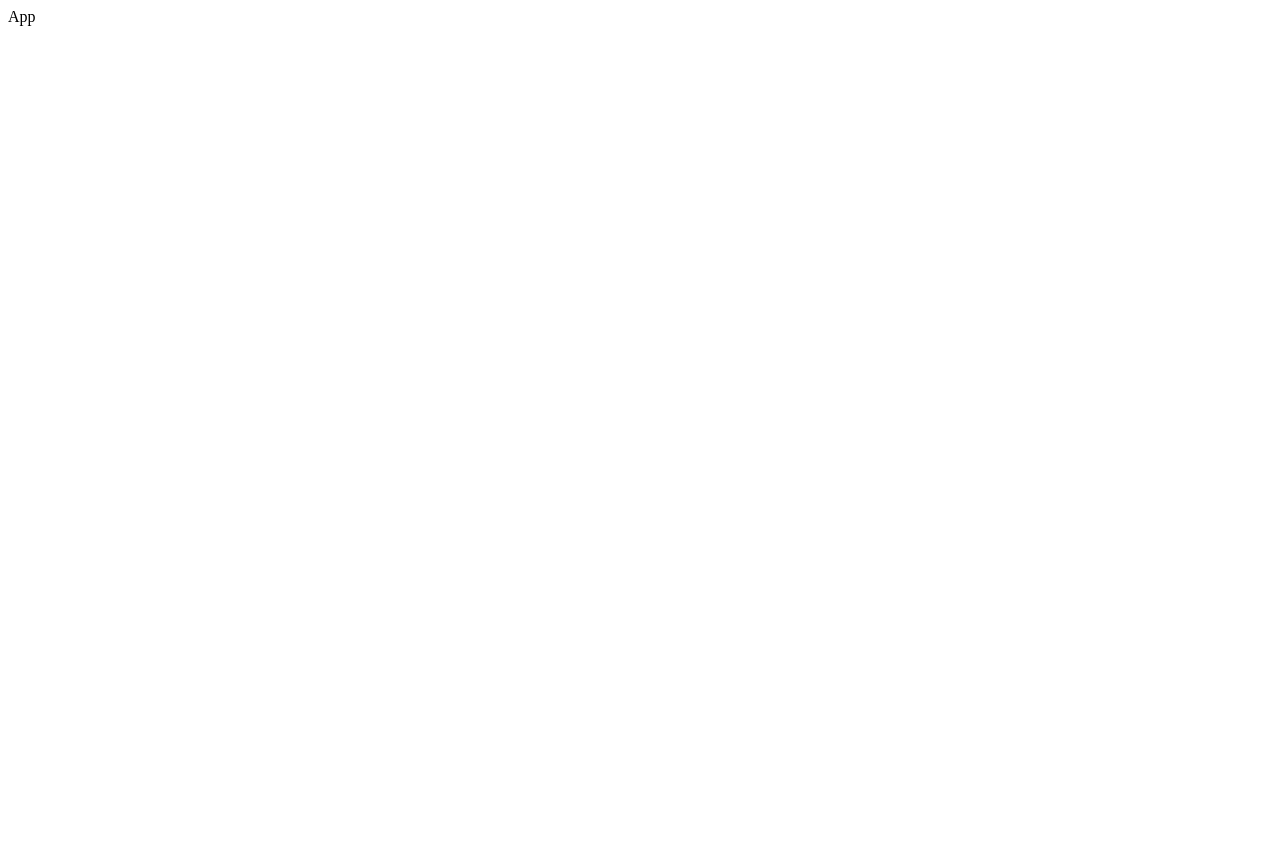
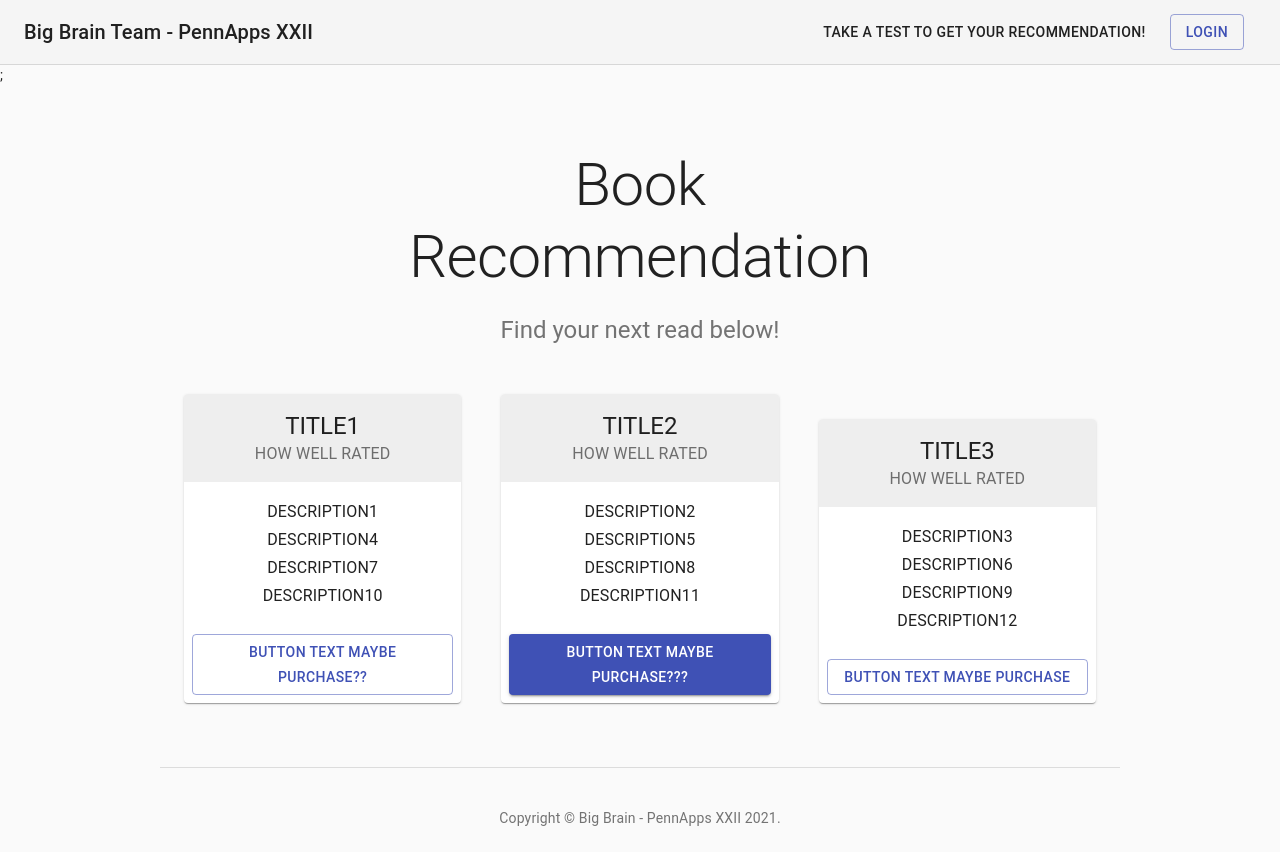
Before and after one commit to jessie1111101/book-recommender, a React (Create React App) app: page / in a window 1280 px wide. Before the commit the page ends 800 px from the top, so only its background shows below. Built offline with nearby package versions, Linux system fonts and the light colour scheme.

Commit message:
Wireframe of front end

```diff
--- a/package.json
+++ b/package.json
@@ -4,11 +4,15 @@
   "private": true,
   "dependencies": {
     "@material-ui/core": "^4.12.3",
+    "@material-ui/icons": "^4.11.2",
     "@testing-library/jest-dom": "^5.14.1",
     "@testing-library/react": "^11.2.7",
     "@testing-library/user-event": "^12.8.3",
+    "axios": "^0.21.4",
     "react": "^17.0.2",
     "react-dom": "^17.0.2",
+    "react-redux": "^7.2.5",
+    "react-router-dom": "^5.3.0",
     "react-scripts": "4.0.3",
     "web-vitals": "^1.1.2"
   },
--- a/src/App.js
+++ b/src/App.js
@@ -1,7 +1,189 @@
 import React from "react";
+import { Router } from "react-router-dom";
 
-function App() {
-	return "App";
+import Button from "@material-ui/core/Button";
+import Card from "@material-ui/core/Card";
+import CardActions from "@material-ui/core/CardActions";
+import CardContent from "@material-ui/core/CardContent";
+import CardHeader from "@material-ui/core/CardHeader";
+import CssBaseline from "@material-ui/core/CssBaseline";
+import Grid from "@material-ui/core/Grid";
+import StarIcon from "@material-ui/icons/StarBorder";
+import Typography from "@material-ui/core/Typography";
+import { makeStyles } from "@material-ui/core/styles";
+import Container from "@material-ui/core/Container";
+
+import history from "./history";
+import TopBar from "./Components/TopBar";
+//import BookRecommendation from "./Pages/BookRecommendation/BookRecommendation";
+import Footer from "./Components/Footer";
+
+const useStyles = makeStyles((theme) => ({
+	"@global": {
+		ul: {
+			margin: 0,
+			padding: 0,
+			listStyle: "none",
+		},
+	},
+	link: {
+		margin: theme.spacing(1, 1.5),
+	},
+	heroContent: {
+		padding: theme.spacing(8, 0, 6),
+	},
+	cardHeader: {
+		backgroundColor:
+			theme.palette.type === "light"
+				? theme.palette.grey[200]
+				: theme.palette.grey[700],
+	},
+	// cardPricing: {
+	// 	display: "flex",
+	// 	justifyContent: "center",
+	// 	alignItems: "baseline",
+	// 	marginBottom: theme.spacing(2),
+	// },
+}));
+
+const tiers = [
+	{
+		title: "TITLE1",
+		subheader: "HOW WELL RATED",
+		price: "0",
+		description: [
+			"DESCRIPTION1",
+			"DESCRIPTION4",
+			"DESCRIPTION7",
+			"DESCRIPTION10",
+		],
+		buttonText: "BUTTON TEXT MAYBE PURCHASE??",
+		buttonVariant: "outlined",
+	},
+	{
+		title: "TITLE2",
+		subheader: "HOW WELL RATED",
+		price: "15",
+		description: [
+			"DESCRIPTION2",
+			"DESCRIPTION5",
+			"DESCRIPTION8",
+			"DESCRIPTION11",
+		],
+		buttonText: "BUTTON TEXT MAYBE PURCHASE???",
+		buttonVariant: "contained",
+	},
+	{
+		title: "TITLE3",
+		subheader: "HOW WELL RATED",
+		price: "30",
+		description: [
+			"DESCRIPTION3",
+			"DESCRIPTION6",
+			"DESCRIPTION9",
+			"DESCRIPTION12",
+		],
+		buttonText: "BUTTON TEXT MAYBE PURCHASE",
+		buttonVariant: "outlined",
+	},
+];
+
+export default function App() {
+	const classes = useStyles();
+
+	return (
+		<div>
+			<Router history={history}>
+				<React.Fragment>
+					<CssBaseline />
+					<TopBar />
+					{/* <BookRecommendation /> */}
+					{/*The title and subtitle of the page aka HERO CONTENT*/}
+					<Container
+						maxWidth="sm"
+						component="main"
+						className={classes.heroContent}
+					>
+						<Typography
+							component="h1"
+							variant="h2"
+							align="center"
+							color="textPrimary"
+							gutterBottom
+						>
+							Book Recommendation
+						</Typography>
+						<Typography
+							variant="h5"
+							align="center"
+							color="textSecondary"
+							component="p"
+						>
+							Find your next read below!
+						</Typography>
+					</Container>
+					{/*End of title/subtitle segment or HERO CONTENT*/}
+					<Container maxWidth="md" component="main">
+						<Grid container spacing={5} alignItems="flex-end">
+							{tiers.map((tier) => (
+								<Grid
+									item
+									key={tier.title}
+									xs={12}
+									sm={tier.title === "Enterprise" ? 12 : 6}
+									md={4}
+								>
+									<Card>
+										<CardHeader
+											title={tier.title}
+											subheader={tier.subheader}
+											titleTypographyProps={{ align: "center" }}
+											subheaderTypographyProps={{ align: "center" }}
+											action={tier.title === "Pro" ? <StarIcon /> : null}
+											className={classes.cardHeader}
+										/>
+										<CardContent>
+											<ul>
+												{tier.description.map((line) => (
+													<Typography
+														component="li"
+														variant="subtitle1"
+														align="center"
+														key={line}
+													>
+														{line}
+													</Typography>
+												))}
+											</ul>
+										</CardContent>
+										<CardActions>
+											<Button
+												fullWidth
+												variant={tier.buttonVariant}
+												color="primary"
+											>
+												{tier.buttonText}
+											</Button>
+										</CardActions>
+									</Card>
+								</Grid>
+							))}
+						</Grid>
+					</Container>
+					<Footer />
+				</React.Fragment>
+			</Router>
+		</div>
+	);
 }
 
-export default App;
+// import React from "react";
+// import BookRecommendation from "./Pages/BookRecommendation";
+
+// export default function App() {
+// 	return (
+// 		<div>
+// 			<BookRecommendation />
+// 		</div>
+// 	);
+// }
--- /dev/null
+++ b/src/Components/Copyright.js
@@ -0,0 +1,17 @@
+import React from "react";
+
+import Typography from "@material-ui/core/Typography";
+import Link from "@material-ui/core/Link";
+
+export default function Copyright() {
+	return (
+		<Typography variant="body2" color="textSecondary" align="center">
+			{"Copyright © "}
+			<Link color="inherit" href="https://material-ui.com/">
+				Big Brain - PennApps XXII
+			</Link>{" "}
+			{new Date().getFullYear()}
+			{"."}
+		</Typography>
+	);
+}
--- /dev/null
+++ b/src/Components/Footer.js
@@ -0,0 +1,32 @@
+import React from "react";
+
+import { makeStyles } from "@material-ui/core/styles";
+import Container from "@material-ui/core/Container";
+import Box from "@material-ui/core/Box";
+
+import Copyright from "./Copyright";
+
+const useStyles = makeStyles((theme) => ({
+	footer: {
+		borderTop: `1px solid ${theme.palette.divider}`,
+		marginTop: theme.spacing(8),
+		// paddingTop: theme.spacing(3),
+		paddingBottom: theme.spacing(3),
+		// [theme.breakpoints.up("sm")]: {
+		// 	paddingTop: theme.spacing(6),
+		// 	paddingBottom: theme.spacing(6),
+		// },
+	},
+}));
+export default function Footer() {
+	const classes = useStyles();
+	return (
+		<div>
+			<Container maxWidth="md" component="footer" className={classes.footer}>
+				<Box mt={5}>
+					<Copyright />
+				</Box>
+			</Container>
+		</div>
+	);
+}
--- a/src/Components/Header/header.js
+++ /dev/null
@@ -1 +0,0 @@
-import React from "react";
--- /dev/null
+++ b/src/Components/TopBar.js
@@ -0,0 +1,76 @@
+import React from "react";
+
+import { AppBar } from "@material-ui/core";
+import Button from "@material-ui/core/Button";
+import Toolbar from "@material-ui/core/Toolbar";
+import Typography from "@material-ui/core/Typography";
+import Link from "@material-ui/core/Link";
+import { makeStyles } from "@material-ui/core/styles";
+
+const useStyles = makeStyles((theme) => ({
+	// "@global": {
+	// 	ul: {
+	// 		margin: 0,
+	// 		padding: 0,
+	// 		listStyle: "none",
+	// 	},
+	// },
+	appBar: {
+		borderBottom: `1px solid ${theme.palette.divider}`,
+	},
+	toolbar: {
+		flexWrap: "wrap",
+	},
+	toolbarTitle: {
+		flexGrow: 1,
+	},
+	link: {
+		margin: theme.spacing(1, 1.5),
+	},
+}));
+
+export default function TopBar() {
+	const classes = useStyles();
+	return (
+		<div>
+			<AppBar
+				position="static"
+				color="default"
+				elevation={0}
+				className={classes.appBar}
+			>
+				<Toolbar className={classes.toolbar}>
+					<Typography
+						variant="h6"
+						color="inherit"
+						noWrap
+						className={classes.toolbarTitle}
+					>
+						Big Brain Team - PennApps XXII
+					</Typography>
+					<nav>
+						<Link
+							variant="button"
+							color="textPrimary"
+							href="#"
+							className={classes.link}
+							//onClick={}
+						>
+							Take a Test to get your Recommendation!
+						</Link>
+					</nav>
+					<Button
+						href="#"
+						color="primary"
+						variant="outlined"
+						className={classes.link}
+						//onClick = {}
+					>
+						Login
+					</Button>
+				</Toolbar>
+			</AppBar>
+			;
+		</div>
+	);
+}
--- /dev/null
+++ b/src/Pages/BookRecommendation/index.js
@@ -0,0 +1 @@
+export { default } from "./BookRecommendation";
--- /dev/null
+++ b/src/history.js
@@ -0,0 +1,3 @@
+import { createBrowserHistory } from "history";
+
+export default createBrowserHistory();
--- a/src/index.js
+++ b/src/index.js
@@ -1,10 +1,5 @@
 import React from "react";
 import ReactDOM from "react-dom";
+import App from "./App.js";
 
-import App from "./App";
-
-ReactDOM.render(
-	<App />,
-
-	document.getElementById("root")
-);
+ReactDOM.render(<App />, document.getElementById("root"));
```
Also changed, not shown: src/Components/Header/index.js (deleted), 2 other files (tests, documents, lock files or other folders).
